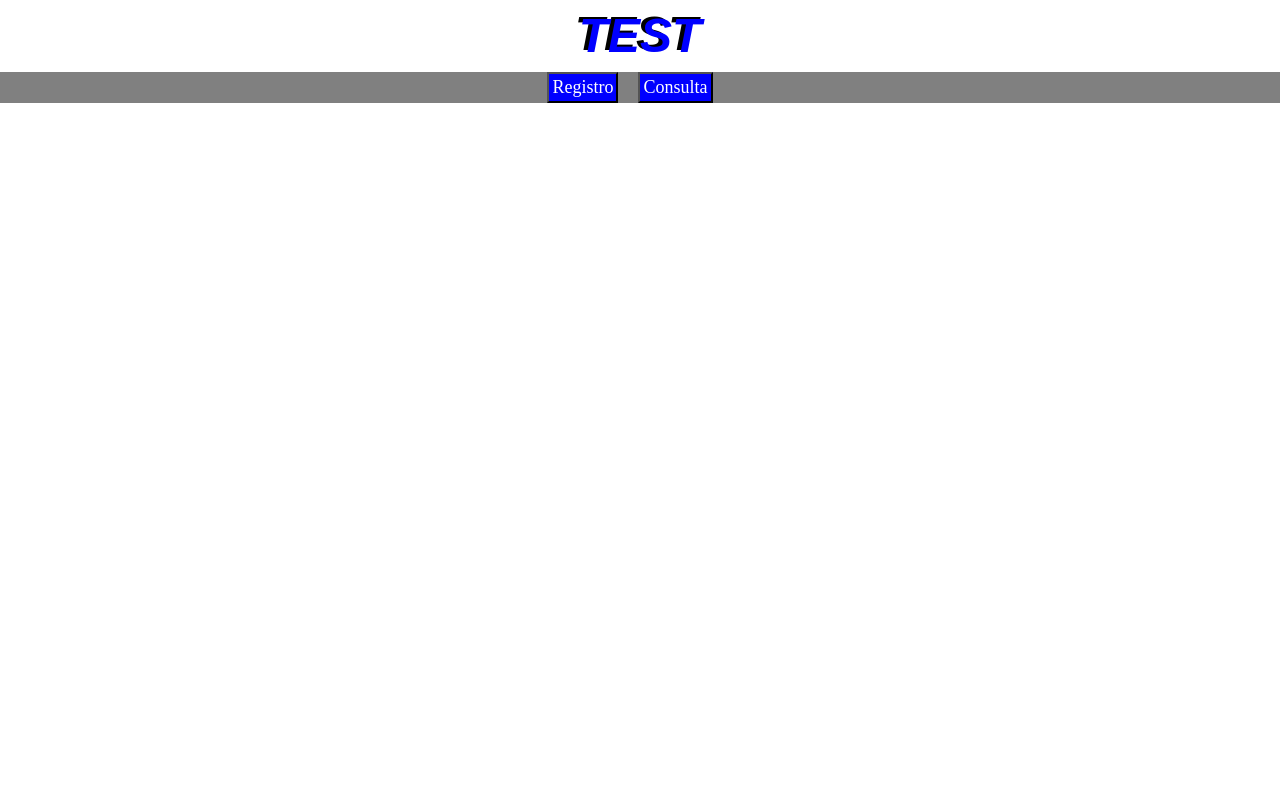
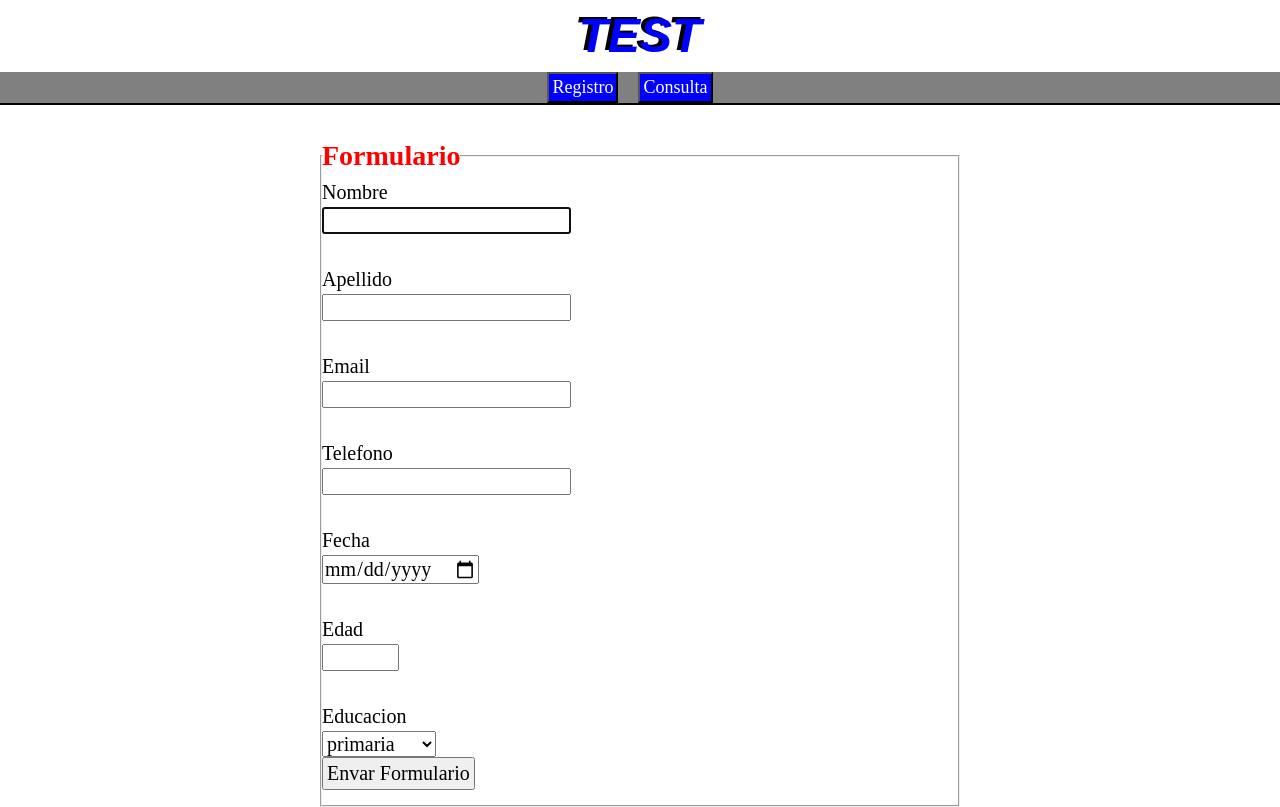
Before and after one commit to Erick14911/testForm, a PHP site: page / in a window 1280 px wide. Before the commit the page ends 103 px from the top, so only its background shows below. Run offline with PHP 8.4, Linux system fonts and the light colour scheme; data that the repository does not hold is empty.

Commit message:
22/05/24-20

```diff
--- a/assets/static/js/script.js
+++ b/assets/static/js/script.js
@@ -11,41 +11,28 @@ window.addEventListener('load', () => {
         localStorage.setItem(changes[i].name,changes[i].value);
         listDatos.push(changes[i].value);
       }
-      for(let i = 0; i < changes.length-1; i++){
+      for(let i = 0; i < changes.length-2; i++){
         console.log(listDatos[i]);
+        changes[i].value = null;
       }
+      function jsonPersona(list){
+        this.nombre = list[0];
+        this.apellido = list[1];
+        this.gmail = list[2];
+        this.telefono = list[3];
+        this.fecha = list[4];
+        this.edad = list[5];
+        this.educacion = list[6];
+      }
+      let objPersona = new jsonPersona(listDatos);
+      Object.freeze(objPersona);
+      console.table(objPersona);
+      localStorage.setItem("objJson", JSON.stringify(objPersona));
+    //
+      let arrayJson = Object.values(objPersona);
+      let objClase = new Persona(arrayJson[0], arrayJson[1], arrayJson[2], arrayJson[3], arrayJson[4], arrayJson[5], arrayJson[6],);
+      console.log(objClase.toString());
   }, false);
-  ////////////////////////////////////////////////////////
-  let _arrayJson = Object.values(_json);
-  const _json = {
-    [_id]: {..._json1},
-    mssg,
-    delBack: (v) => { return _json[v];},
-    set mssg(mssg){
-      this.mssg = mssg;
-    }
-    get _toString(){
-      return this.mssg;
-    }
-  };
-  /* delete _json.mssg; Object.assign(_json1,_json2);
-   * const {mssg, ...obj} = _json;
-   * const {name: rename, subJson: {data}} = _json
-   * Object.seal(_json); // Object.freeze(_json); */
-  function Const(atr){
-    this.atr = atr;
-    this.toString = (args) => {
-      return args + ' ' + this.atr;
-    };
-  }
-//  Objeto.prototype.newAtr = '';
-  let _obj = new Const()
-  console.log(_obj.atr?.data);
-//  let _arrayArgs = [];
-//  _obj.toString.apply(_obj2,_arrayArgs);
-  Object.seal(_obj); // Object.freeze(_json);
-  let objPersona = new Persona('Luis','Torres',32,'4488339922','torre11@gmail.com','Licenciatura','fecha');
-  console.log(objPersona.toString());
   ////////////////////////////////////////////////////////
   const registro = document.querySelector('#section');
   const consulta = document.querySelector('#section2');
--- a/index.php
+++ b/index.php
@@ -41,7 +41,7 @@ $query = $connect2->query($sqlSelectReporte);
         <button id="btnConsulta" class="btn">Consulta</button>
       </nav>
 
-      <section id="section" class="oculta">
+      <section id="section" class="muestra">
 <?php
 require_once "templates/formulario.php";
 ?>
```
